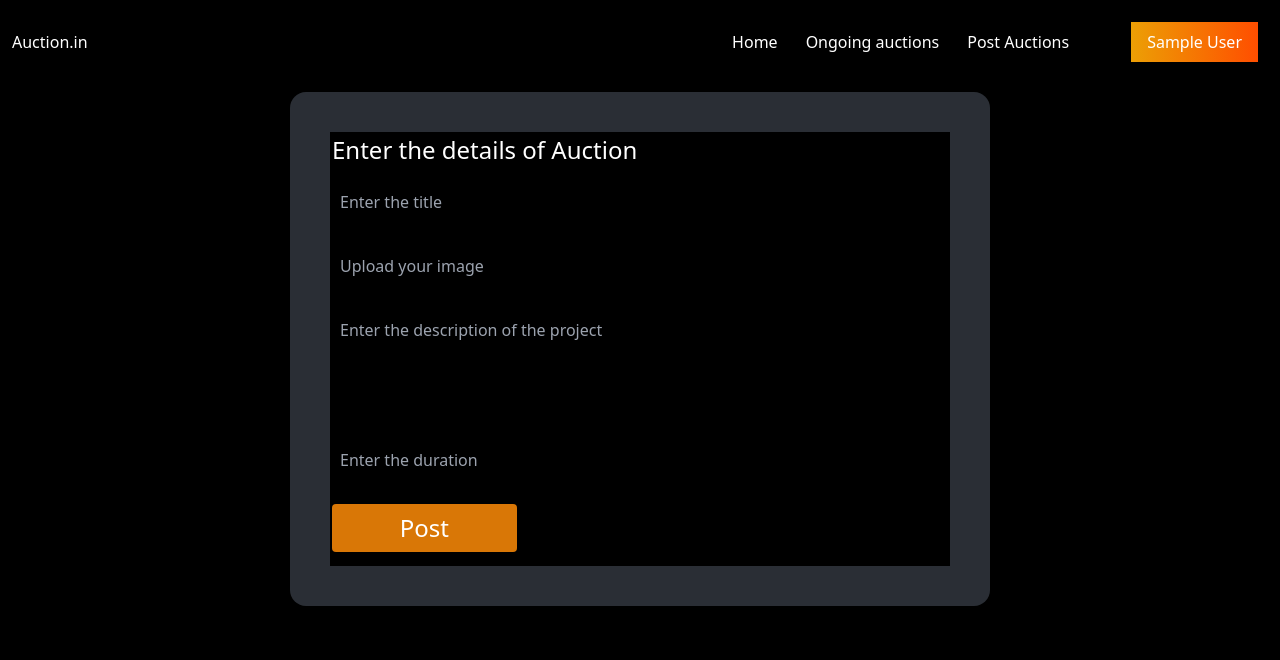
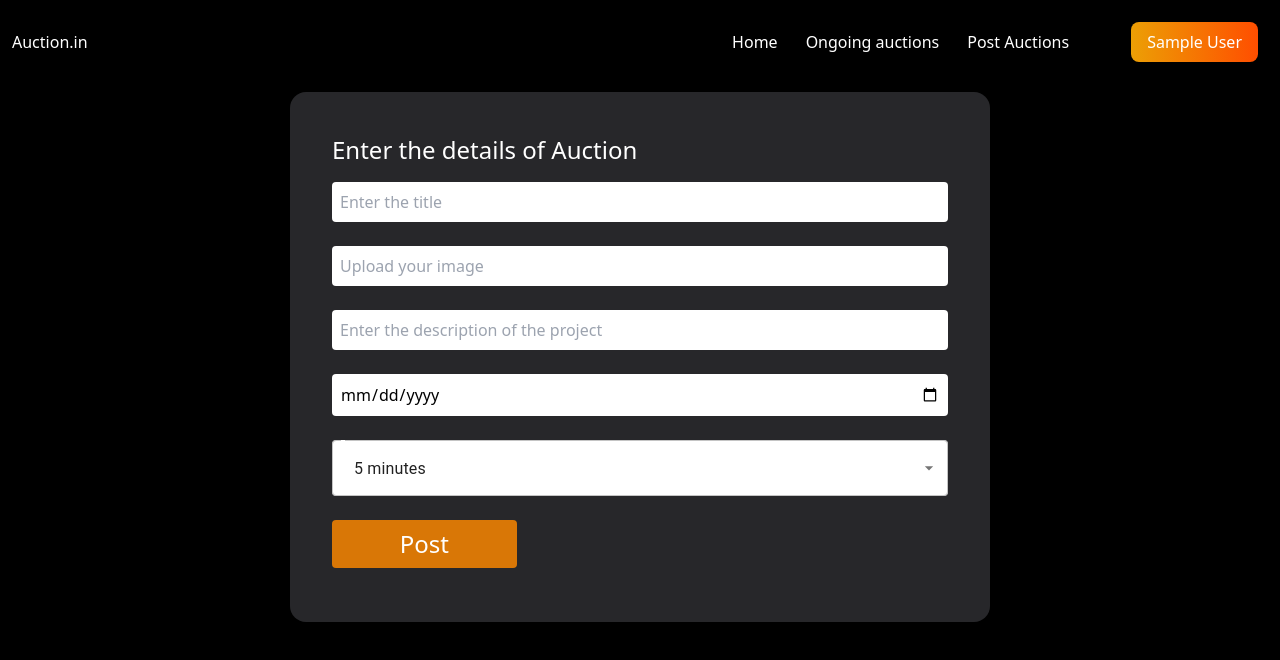
Before and after one commit to sinEscanor/Auction-Wars, a React (Vite) app: page /auction/post in a window 1280 px wide. Shown: the top 660 px of the page. Built offline with nearby package versions, Linux system fonts and the light colour scheme; no server answers; sample sign-in values are in the browser's storage.

Commit message:
some auction-room functionalities added  with some ui change on post auction page

```diff
--- a/src/component/pages/PostAuction.tsx
+++ b/src/component/pages/PostAuction.tsx
@@ -2,7 +2,7 @@ import React from 'react'
 import { useState,ChangeEvent } from 'react'
 import { useSelector, useDispatch } from 'react-redux'
 import { useNavigate } from 'react-router-dom'
-// import { Select, MenuItem } from '@mui/material'
+import { Select, MenuItem, InputLabel, FormControl } from '@mui/material'
 import { PostAuction, GetAuctions } from '../../store/AuctionSlice'
 
 
@@ -26,10 +26,11 @@ const PostAuctionPage = () => {
         initialBid:'',
 
         startDate: new Date(),
-        duration:0
+        duration:5*60
 
 
     })
+    const [duration, setDuration] = useState(5)
     const changeHandler = (e: ChangeEvent<HTMLInputElement>)=>{
         setAuction((prevState)=>({
             ...prevState,
@@ -65,34 +66,58 @@ const PostAuctionPage = () => {
         navigate('/')
     }
 
+    const durationSelectHandler = (e:any)=>{
+
+      setDuration(e.target.value)
+      setAuction((prevState)=>({
+        ...prevState,
+        duration: e.target.value*60
+
+      }))
+      console.log(auction.duration)
+      console.log(duration)
+    }
+
   return (
     <div>
+
       <div className='w-full  flex justify-center my-3  '>
-        <div className='w-[700px] bg-[#2a2e35] p-10 rounded-2xl'>
+        <div className='w-[700px] bg-zinc-800 p-10 rounded-2xl'>
         <h1 className='text-2xl'>Enter the details of Auction</h1>
         <form onSubmit={submitHandler} className='[&>*]:rounded [&>*]:my-3 [&>*]:p-2 flex flex-col text-black'>
+
             <input className='' onChange={changeHandler} name='title' type="text"  placeholder='Enter the title' />
+
             <input className='' onChange={changeHandler} name='photo' type="text"  placeholder='Upload your image'/>
             {/* <input className='my-3 p-2'  type="text" placeholder='Upload your photo' />  */}
             <input className='' onChange={changeHandler} name='description' type="text" placeholder='Enter the description of the project' />
+
             <input className='' onChange={changeHandler} name='startDate'  type="date"  />
-            <input className='' onChange={changeHandler}  type="number" name='initialBid' placeholder='Enter the duration' />
-                {/* <Select
-            labelId="demo-simple-select-label"
-            id="demo-simple-select"
-            // value={age}
-            label="Age"
-            // onChange={handleChange}
-          >
-            <MenuItem value={10}>Ten</MenuItem>
-            <MenuItem value={20}>Twenty</MenuItem>
-            <MenuItem value={30}>Thirty</MenuItem>
-          </Select> */}
+
+            <Select
+                size='small'
+                name='duration'
+                labelId="demo-simple-select-label"
+                className='bg-white  text-black text-2xl'
+                id="demo-simple-select"
+
+                value={duration}
+                // label="Select the duration"
+                onChange={durationSelectHandler}
+              >
+
+                <MenuItem value={5}>5 minutes</MenuItem>
+                <MenuItem value={10}>10 minutes</MenuItem>
+                <MenuItem value={30}>30 minutes</MenuItem>
+                <MenuItem value={60}> 1 Hour</MenuItem>
+                <MenuItem value={120}>2 Hour</MenuItem>
+          </Select>
 
             <button className='my-4 p-2 w-[30%] bg-amber-600 text-2xl text-white'  type='submit'>Post</button>
         </form>
       </div>
     </div>
+
     </div>
   )
 }
--- a/src/index.css
+++ b/src/index.css
@@ -4,7 +4,7 @@
 
 *{
     padding: 2px;
-    background-color: black;
+
 }
 nav li{
     @apply px-3 cursor-pointer
--- a/tailwind.config.js
+++ b/tailwind.config.js
@@ -1,76 +1,13 @@
 /** @type {import('tailwindcss').Config} */
-module.exports = {
-  darkMode: ["class"],
-  content: [
-    './pages/**/*.{ts,tsx}',
-    './components/**/*.{ts,tsx}',
-    './app/**/*.{ts,tsx}',
-    './src/**/*.{ts,tsx}',
-	],
+export default {
+  content: ["./index.html",
+  "./src/**/*.{js,ts,jsx,tsx}",],
   theme: {
-    container: {
-      center: true,
-      padding: "2rem",
-      screens: {
-        "2xl": "1400px",
-      },
-    },
     extend: {
-      colors: {
-        border: "hsl(var(--border))",
-        input: "hsl(var(--input))",
-        ring: "hsl(var(--ring))",
-        background: "hsl(var(--background))",
-        foreground: "hsl(var(--foreground))",
-        primary: {
-          DEFAULT: "hsl(var(--primary))",
-          foreground: "hsl(var(--primary-foreground))",
-        },
-        secondary: {
-          DEFAULT: "hsl(var(--secondary))",
-          foreground: "hsl(var(--secondary-foreground))",
-        },
-        destructive: {
-          DEFAULT: "hsl(var(--destructive))",
-          foreground: "hsl(var(--destructive-foreground))",
-        },
-        muted: {
-          DEFAULT: "hsl(var(--muted))",
-          foreground: "hsl(var(--muted-foreground))",
-        },
-        accent: {
-          DEFAULT: "hsl(var(--accent))",
-          foreground: "hsl(var(--accent-foreground))",
-        },
-        popover: {
-          DEFAULT: "hsl(var(--popover))",
-          foreground: "hsl(var(--popover-foreground))",
-        },
-        card: {
-          DEFAULT: "hsl(var(--card))",
-          foreground: "hsl(var(--card-foreground))",
-        },
-      },
-      borderRadius: {
-        lg: "var(--radius)",
-        md: "calc(var(--radius) - 2px)",
-        sm: "calc(var(--radius) - 4px)",
-      },
-      keyframes: {
-        "accordion-down": {
-          from: { height: 0 },
-          to: { height: "var(--radix-accordion-content-height)" },
-        },
-        "accordion-up": {
-          from: { height: "var(--radix-accordion-content-height)" },
-          to: { height: 0 },
-        },
-      },
-      animation: {
-        "accordion-down": "accordion-down 0.2s ease-out",
-        "accordion-up": "accordion-up 0.2s ease-out",
-      },
+      backgroundImage:{
+        'testImg': "url(./public/test.jpg)"
+      }
     },
   },
-  plugins: [require("tailwindcss-animate")],
+  plugins: [],
 }
```
Also changed, not shown: package.json (+1 -7 lines).
